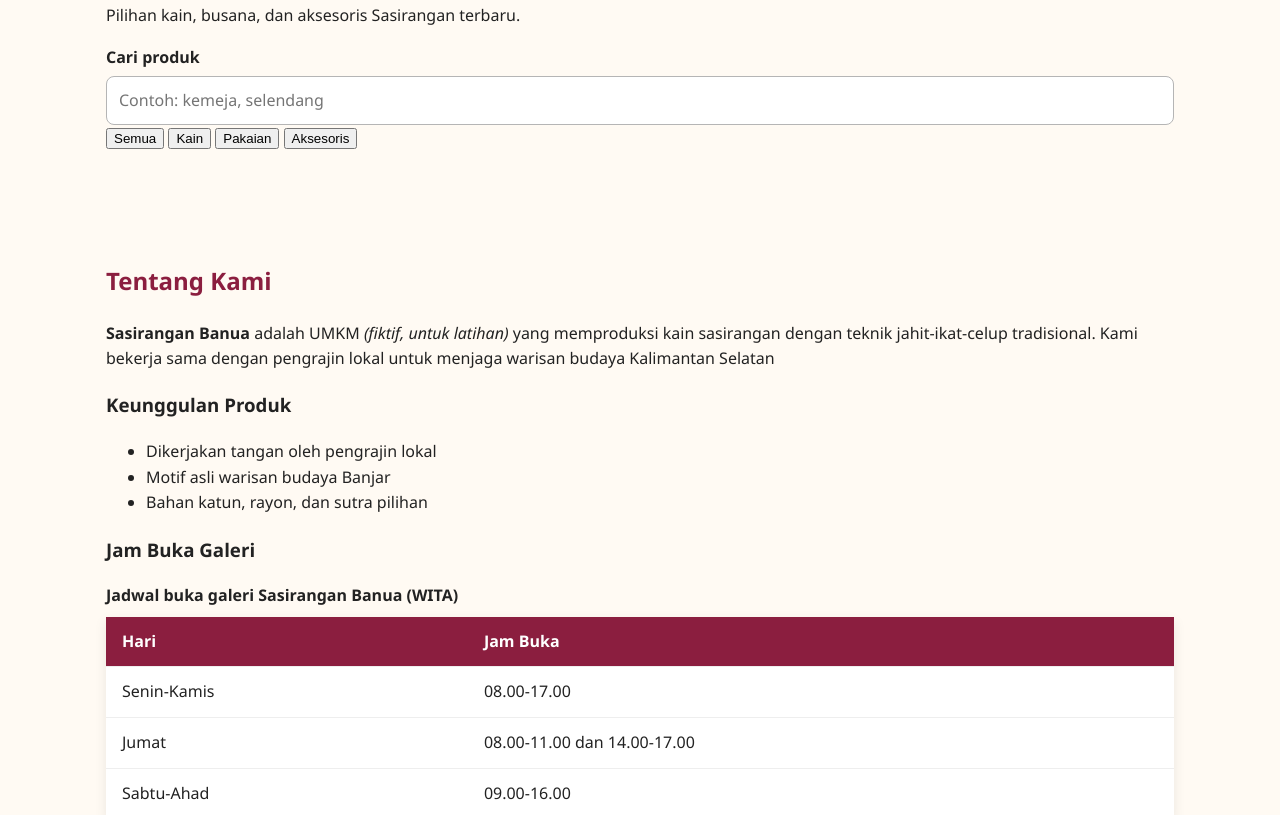
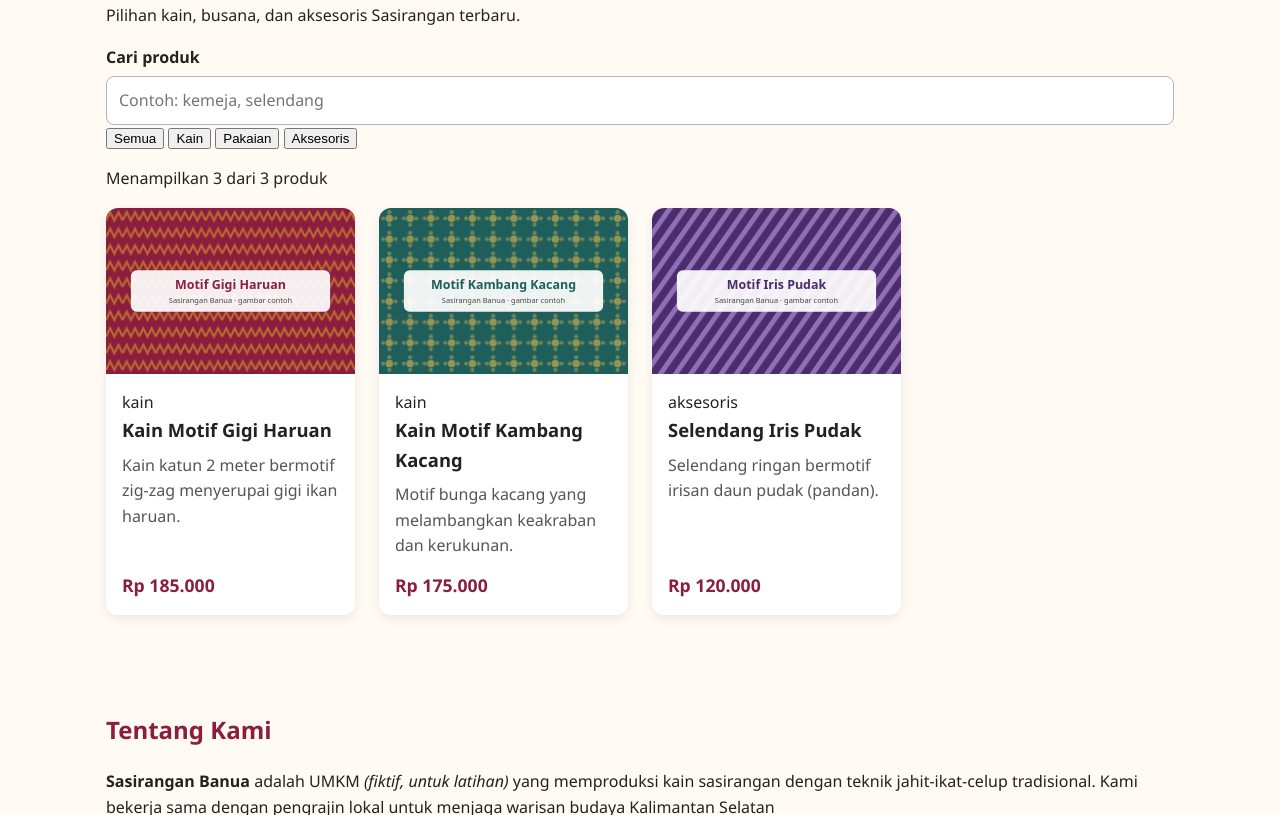
Before and after one commit to mkhalidalfarizi/web1-2610010356, a plain HTML site: page index.html in a window 1280 px wide. Shown: the part 562-1377 px from the top of the page. Drawn offline with Linux system fonts and the light colour scheme.

Commit message:
tambah pencarian filter dan ketagori

```diff
--- /dev/null
+++ b/js/katalog.js
@@ -0,0 +1,144 @@
+// ======================================================
+// katalog.js - Modul 3: menampilkan katalog dengan DOM
+// Praktikum Pemrograman Web 1 - Sasirangan Banua
+// ======================================================
+
+// 1. Data katalog: array yang berisi objek-objek produk
+const katalog = [
+    {
+        id: 1,
+        nama: "Kain Motif Gigi Haruan",
+        kategori: "kain",
+        harga: 185000,
+        gambar: "img/gigi-haruan.svg",
+        deskripsi: "Kain katun 2 meter bermotif zig-zag menyerupai gigi ikan haruan.",
+    },
+    {
+        id: 2,
+        nama: "Kain Motif Kambang Kacang",
+        kategori: "kain",
+        harga: 175000,
+        gambar: "img/kambang-kacang.svg",
+        deskripsi: "Motif bunga kacang yang melambangkan keakraban dan kerukunan.",
+    },
+    {
+        id: 3,
+        nama: "Selendang Iris Pudak",
+        kategori: "aksesoris",
+        harga: 120000,
+        gambar: "img/iris-pudak.svg",
+        deskripsi: "Selendang ringan bermotif irisan daun pudak (pandan).",
+    },
+];
+
+// 2. Ambil elemen-elemen HTML yang akan dimanipulasi
+const daftarKatalog = document.querySelector("#daftar-katalog");
+const inputCari = document.querySelector("#cari");
+const tombolFilter = document.querySelectorAll(".tombol-filter");
+const infoJumlah = document.querySelector("#info-jumlah");
+
+// 3. Status filter yang sedang aktif
+let kategoriAktif = "semua";
+
+// 4. Mengubah angka menjadi format Rupiah
+function formatRupiah(angka) {
+    return new Intl.NumberFormat("id-ID", {
+        style: "currency",
+        currency: "IDR",
+        minimumFractionDigits: 0,
+    }).format(angka);
+}
+
+// 5. Membuat elemen article untuk satu produk
+function buatKartu(produk) {
+    const kartu = document.createElement("article");
+    kartu.className = "kartu";
+
+    const gambar = document.createElement("img");
+    gambar.src = produk.gambar;
+    gambar.alt = produk.nama;
+    gambar.width = 600;
+    gambar.height = 400;
+    gambar.loading = "lazy";
+
+    const isi = document.createElement("div");
+    isi.className = "kartu-isi";
+
+    const label = document.createElement("span");
+    label.className = "label-kategori";
+    label.textContent = produk.kategori;
+
+    const judul = document.createElement("h3");
+    judul.textContent = produk.nama;
+
+    const deskripsi = document.createElement("p");
+    deskripsi.textContent = produk.deskripsi;
+
+    const harga = document.createElement("p");
+    harga.className = "harga";
+    harga.textContent = formatRupiah(produk.harga);
+
+    isi.append(label, judul, deskripsi, harga);
+    kartu.append(gambar, isi);
+
+    return kartu;
+}
+
+// 6. Menampilkan sekumpulan produk ke dalam #daftar-katalog
+function tampilkanKatalog(daftarProduk) {
+    daftarKatalog.replaceChildren();
+
+    if (daftarProduk.length === 0) {
+        const kosong = document.createElement("p");
+        kosong.textContent = "Produk tidak ditemukan. Coba kata kunci lain.";
+        daftarKatalog.append(kosong);
+    } else {
+        daftarProduk.forEach((produk) => {
+            daftarKatalog.append(buatKartu(produk));
+        });
+    }
+
+    infoJumlah.textContent = `Menampilkan ${daftarProduk.length} dari ${katalog.length} produk`;
+}
+
+// 7. Menyaring katalog berdasarkan kata kunci DAN kategori aktif
+function saringKatalog() {
+    const kataKunci = inputCari.value.trim().toLowerCase();
+
+    const hasil = katalog.filter((produk) => {
+        const cocokKategori =
+            kategoriAktif === "semua" ||
+            produk.kategori === kategoriAktif;
+
+        const cocokKata =
+            produk.nama.toLowerCase().includes(kataKunci) ||
+            produk.deskripsi.toLowerCase().includes(kataKunci);
+
+        return cocokKategori && cocokKata;
+    });
+
+    tampilkanKatalog(hasil);
+}
+
+// 8. Event: setiap kali pengguna mengetik di kotak pencarian
+inputCari.addEventListener("input", saringKatalog);
+
+// 9. Event: ketika pengguna mengklik tombol filter
+tombolFilter.forEach((tombol) => {
+    tombol.addEventListener("click", () => {
+        kategoriAktif = tombol.dataset.kategori;
+
+        tombolFilter.forEach((btn) => {
+            btn.classList.remove("aktif");
+            btn.setAttribute("aria-pressed", "false");
+        });
+
+        tombol.classList.add("aktif");
+        tombol.setAttribute("aria-pressed", "true");
+
+        saringKatalog();
+    });
+});
+
+// 10. Tampilkan semua produk ketika halaman pertama kali dibuka
+tampilkanKatalog(katalog);
```
Also changed, not shown: index.html (+1 -2 lines).
